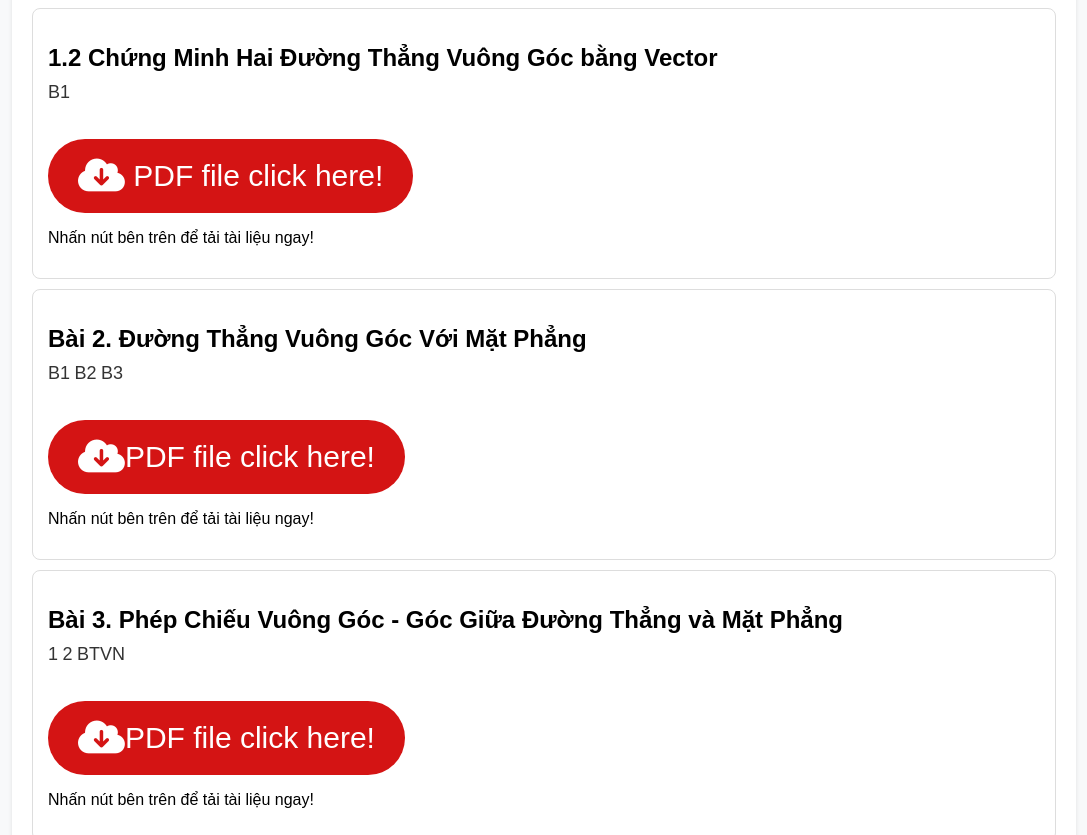
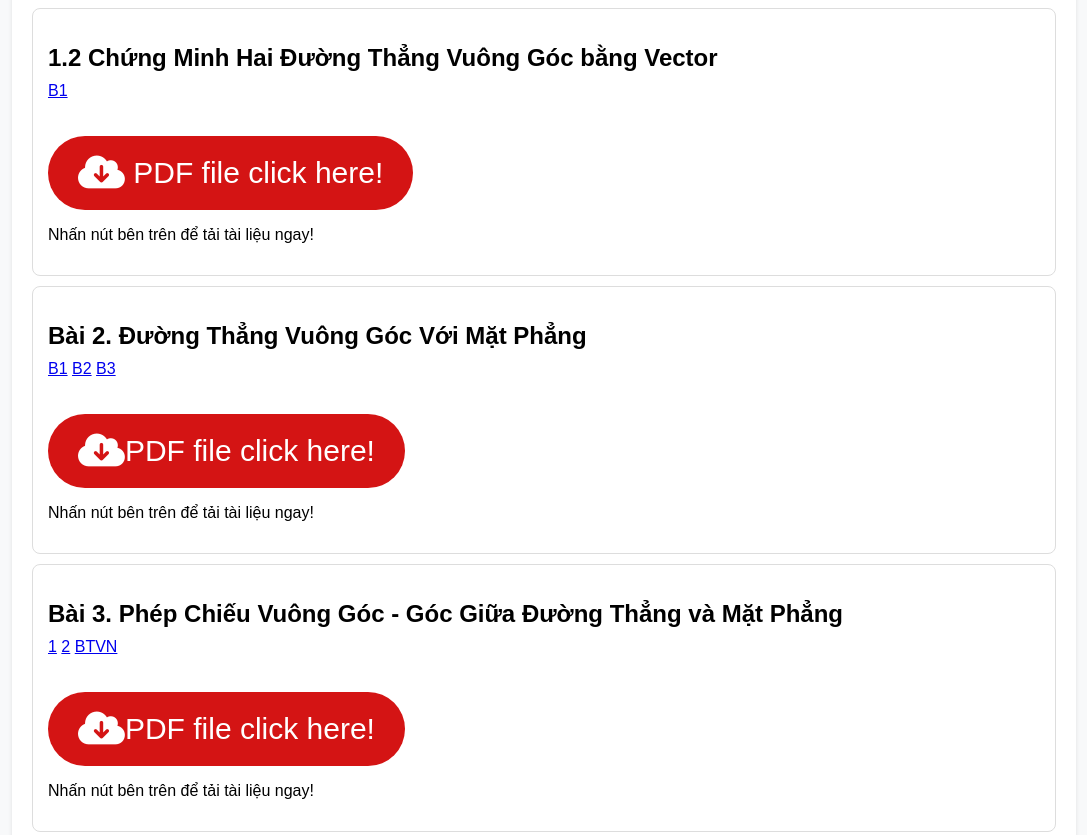
Before and after one commit to NTDD-code/test.github.io, a plain HTML site: page index.html in a window 1280 px wide. Shown: the part 1198-2033 px from the top of the page, without its empty margins (96-1183 px from the left). Drawn offline with Linux system fonts and the light colour scheme.

Commit message:
Update style.css

```diff
--- a/style.css
+++ b/style.css
@@ -82,28 +82,3 @@ h1 {
     border-radius: 45px;
     cursor: pointer;
 }
-/* Course list styles */
-.course-list {
-    list-style: none;
-    padding: 0;
-    margin-top: 20px; /* Add some space above the course list */
-}
-
-/* Course list item styles */
-.course-list li {
-    margin-bottom: 10px; /* Add space between each course name */
-}
-
-/* Course list link styles */
-.course-list a {
-    text-decoration: none;
-    color: #333; /* Change link color */
-    font-size: 18px; /* Change font size */
-    display: inline-block; /* Ensure each link takes its own line */
-    transition: color 0.3s; /* Add smooth transition effect for color change */
-}
-
-/* Course list link hover styles */
-.course-list a:hover {
-    color: #f00000d5; /* Change link color on hover */
-}
```
